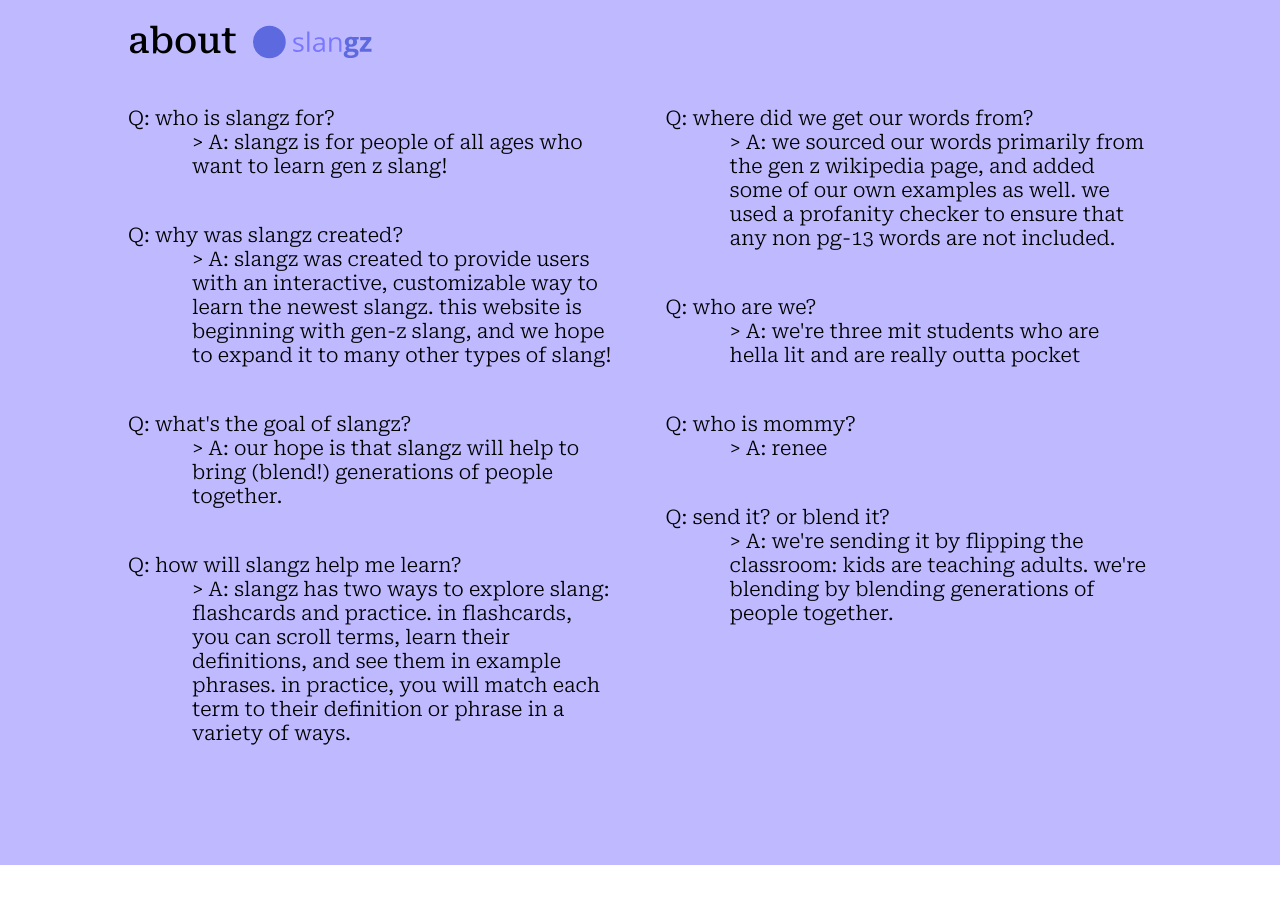
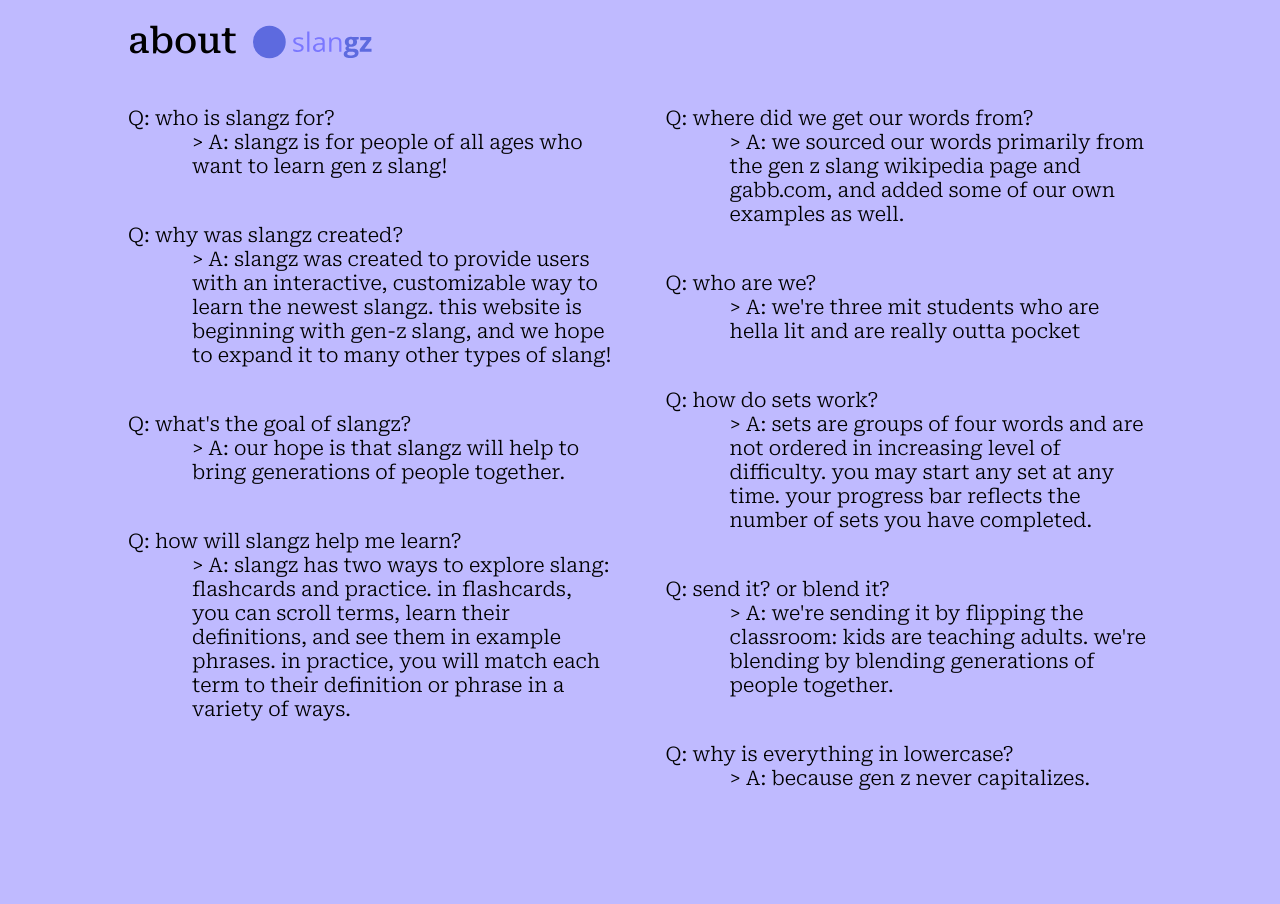
Before and after one commit to weblab-class/katdou-reneehong-AnnieWang314, a React app: page / in a window 1280 px wide. Shown: the part 880-1784 px from the top of the page. Before the commit the page ends 1745 px from the top, so only its background shows below. Built offline with nearby package versions, Linux system fonts and the light colour scheme; no server answers; the HTML template or start-up script is replaced by a standard one.

Commit message:
added to about me page and changed text on learn

```diff
--- a/client/src/components/pages/home/Home.tsx
+++ b/client/src/components/pages/home/Home.tsx
@@ -72,7 +72,7 @@
             />
             <SingleQna
               question="what's the goal of slangz?"
-              answer="our hope is that slangz will help to bring (blend!) generations of people together."
+              answer="our hope is that slangz will help to bring generations of people together."
             />
             <SingleQna
               question="how will slangz help me learn?"
@@ -83,7 +83,7 @@
           <div className="Home-about-column">
             <SingleQna
               question="where did we get our words from?"
-              answer="we sourced our words primarily from the gen z wikipedia page, and added some of our own examples as well. we used a profanity checker to ensure that any non pg-13 words are not included."
+              answer="we sourced our words primarily from the gen z slang wikipedia page and gabb.com, and added some of our own examples as well."
             />
 
             <SingleQna
@@ -91,12 +91,16 @@
               answer="we're three mit students who are hella lit and are really outta pocket"
             />
             <SingleQna
-              question="who is mommy?"
-              answer="renee"
+              question="how do sets work?"
+              answer="sets are groups of four words and are not ordered in increasing level of difficulty. you may start any set at any time. your progress bar reflects the number of sets you have completed."
             />
             <SingleQna
               question="send it? or blend it?"
               answer="we're sending it by flipping the classroom: kids are teaching adults. we're blending by blending generations of people together. "
+            />
+             <SingleQna
+              question="why is everything in lowercase?"
+              answer="because gen z never capitalizes."
             />
           </div>
         </p>
--- a/client/src/components/pages/learn/Learn.tsx
+++ b/client/src/components/pages/learn/Learn.tsx
@@ -18,7 +18,7 @@
   return (
     <div className="Learn-container">
       <div className="Learn-left">
-        <div className="Learn-title">ALL WORDS</div>
+        <div className="Learn-title">LEARN</div>
         <div className="Learn-options-container">
           <Link to="flashcards" className="Learn-option black-link">
             flashcards
```
